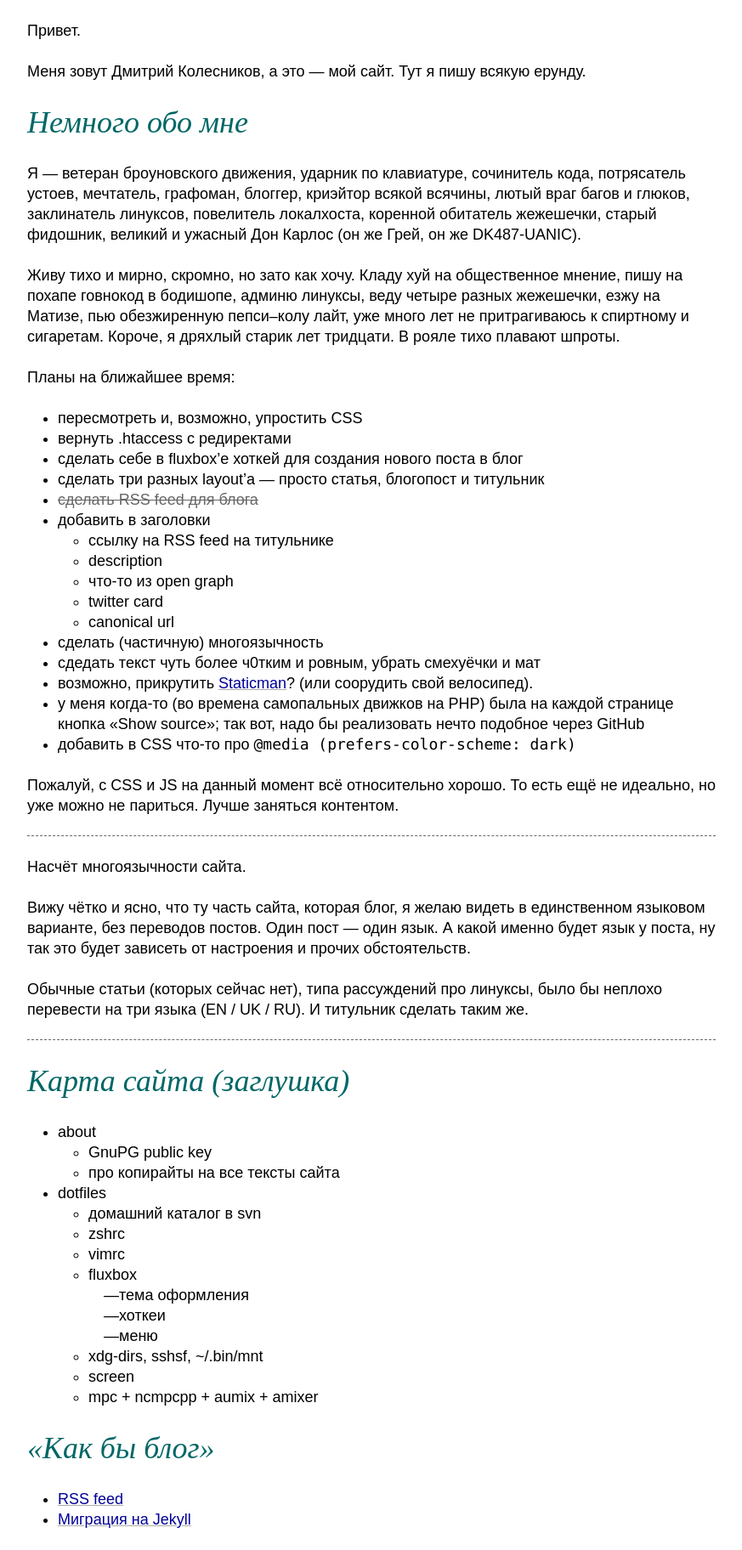
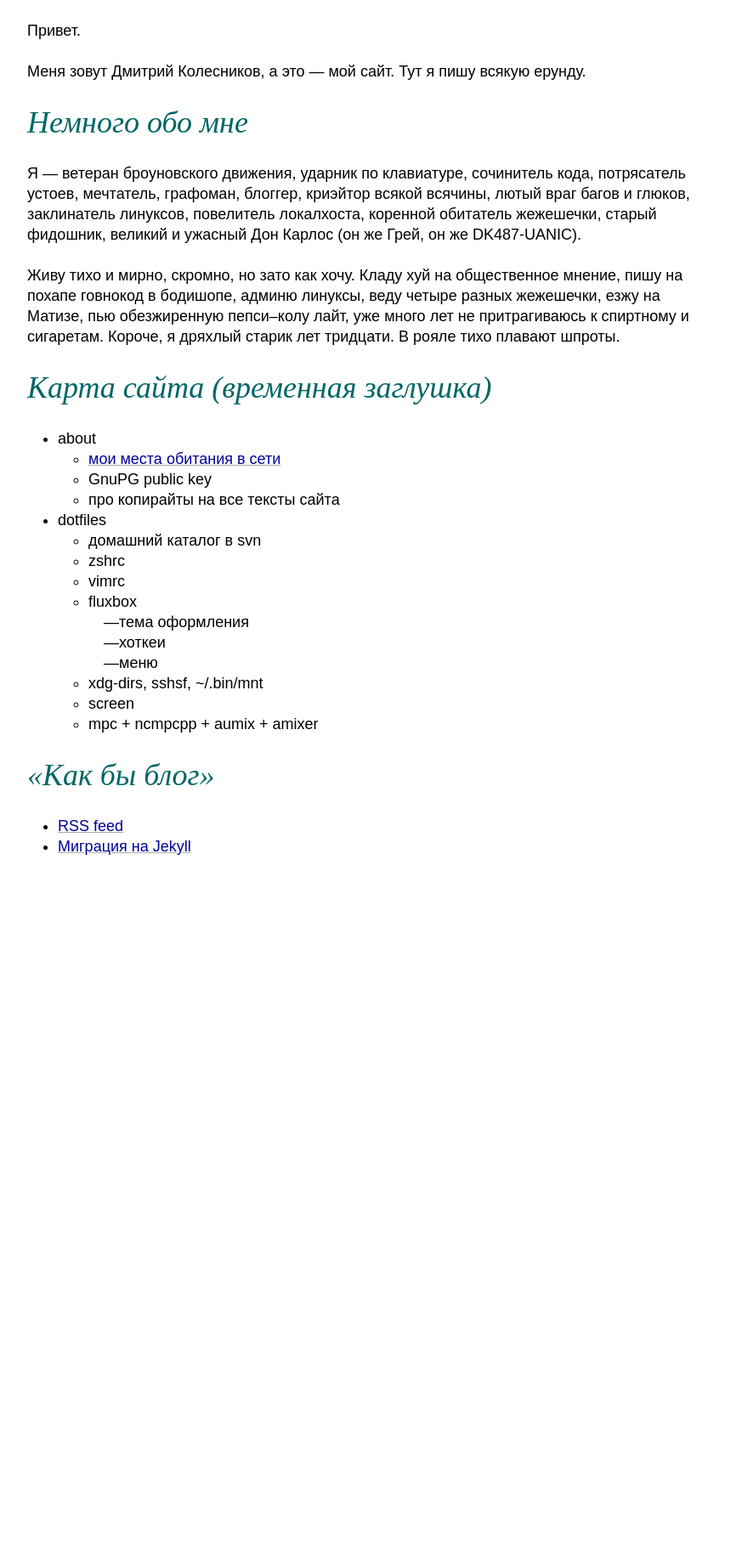
Before and after one commit to kastaneda/kastaneda.kiev.ua, a Jekyll site: the page built from index.md, in a window 1280 px wide. Shown: the whole page at 85% size, without its empty margins (203-1076 px from the left). Built offline with Jekyll 4.4.1, drawn with Linux system fonts in a browser that asks for light colours; after the commit the page ends 1032 px from its top, so only the background shows below that.

Commit message:
Separate README with plans

```diff
--- a/index.md
+++ b/index.md
@@ -22,51 +22,11 @@
 Короче, я дряхлый старик лет тридцати. В рояле тихо плавают шпроты.
 
 
-Планы на ближайшее время:
-
- * пересмотреть и, возможно, упростить CSS
- * вернуть .htaccess с редиректами
- * сделать себе в fluxbox'е хоткей для создания нового поста в блог
- * сделать три разных layout'а — просто статья, блогопост и титульник
- * ~~сделать RSS feed для блога~~
- * добавить в заголовки
-    - ссылку на RSS feed на титульнике
-    - description
-    - что-то из open graph
-    - twitter card
-    - canonical url
- * сделать (частичную) многоязычность
- * сдедать текст чуть более ч0тким и ровным, убрать смехуёчки и мат
- * возможно, прикрутить [Staticman](https://staticman.net/)?
-   (или соорудить свой велосипед).
- * у меня когда-то (во времена самопальных движков на PHP) была
-   на каждой странице кнопка «Show source»; так вот, надо бы
-   реализовать нечто подобное через GitHub
- * добавить в CSS что-то про `@media (prefers-color-scheme: dark)`
-
-Пожалуй, с CSS и JS на данный момент всё относительно хорошо.
-То есть ещё не идеально, но уже можно не париться.
-Лучше заняться контентом.
-
------
-
-Насчёт многоязычности сайта.
-
-Вижу чётко и ясно, что ту часть сайта, которая блог, я желаю видеть
-в единственном языковом варианте, без переводов постов.
-Один пост — один язык.  А какой именно будет язык у поста, ну так это
-будет зависеть от настроения и прочих обстоятельств.
-
-Обычные статьи (которых сейчас нет), типа рассуждений про линуксы,
-было бы неплохо перевести на три языка (EN / UK / RU). И титульник
-сделать таким же.
-
------
-
-Карта сайта (заглушка)
-----------------------
+Карта сайта (временная заглушка)
+--------------------------------
 
  * about
+    - [мои места обитания в сети](about/links.html)
     - GnuPG public key
     - про копирайты на все тексты сайта
  * dotfiles
```
Also changed, not shown: 1 other file.
